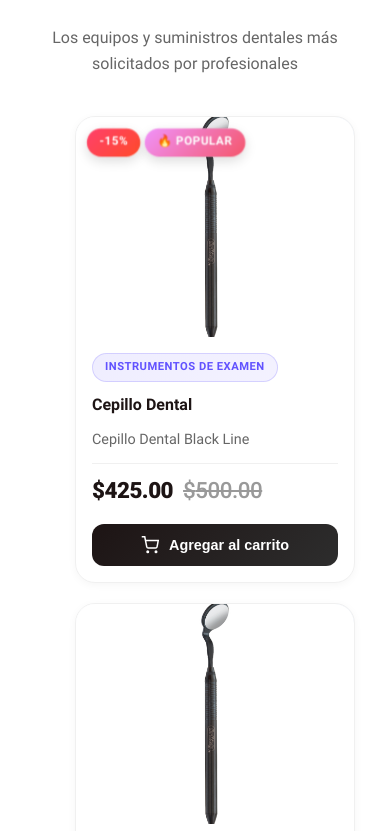
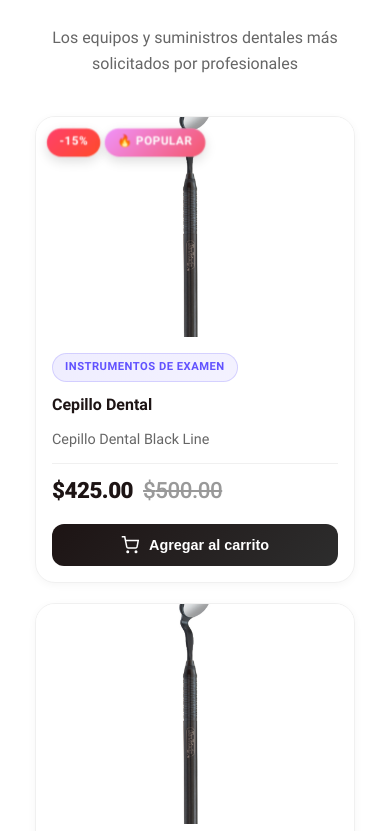
Before and after one commit to Lenin-Miranda/Odontools, a React (Vite) app: page / in a window 390 px wide. Shown: the part 2733-3564 px from the top of the page. Built offline with nearby package versions, Linux system fonts and the light colour scheme; no server answers.

Commit message:
vercel/test

```diff
--- a/src/components/ProductsCard/ProductsCard.css
+++ b/src/components/ProductsCard/ProductsCard.css
@@ -1,29 +1,3 @@
-/* Grid de productos */
-
-ul.products__list {
-  display: grid !important;
-  grid-template-columns: repeat(4, 1fr);
-  gap: 30px;
-}
-
-@media (max-width: 1200px) {
-  ul.products__list {
-    grid-template-columns: repeat(3, 1fr);
-  }
-}
-
-@media (max-width: 900px) {
-  ul.products__list {
-    grid-template-columns: repeat(2, 1fr);
-  }
-}
-
-@media (max-width: 600px) {
-  ul.products__list {
-    grid-template-columns: 1fr;
-  }
-}
-
 /* Featured products (4 columnas) */
 .products__list.featured-products {
   grid-template-columns: repeat(auto-fit, minmax(280px, 1fr));
@@ -412,3 +386,29 @@ ul.products__list {
     font-size: 0.9rem;
   }
 }
+
+/* --- FORZAR GRID EN UL --- */
+ul.products__list {
+  display: grid !important;
+  grid-template-columns: repeat(4, 1fr);
+  gap: 30px;
+  list-style: none;
+  margin: 0;
+  padding: 0;
+}
+
+@media (max-width: 1200px) {
+  ul.products__list {
+    grid-template-columns: repeat(3, 1fr);
+  }
+}
+@media (max-width: 900px) {
+  ul.products__list {
+    grid-template-columns: repeat(2, 1fr);
+  }
+}
+@media (max-width: 600px) {
+  ul.products__list {
+    grid-template-columns: 1fr;
+  }
+}
```
